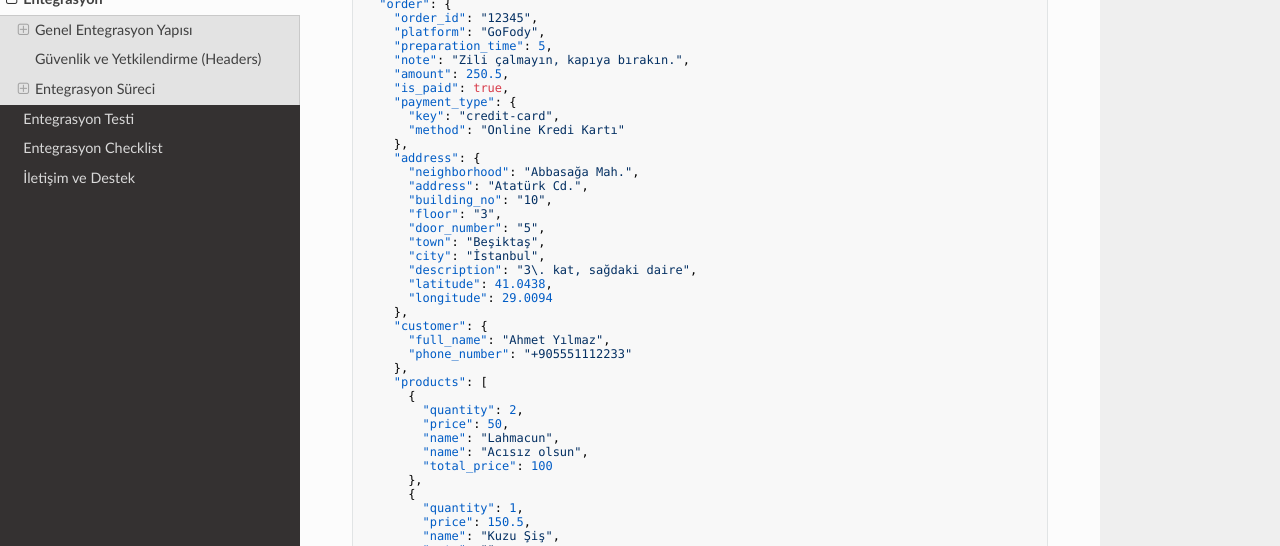
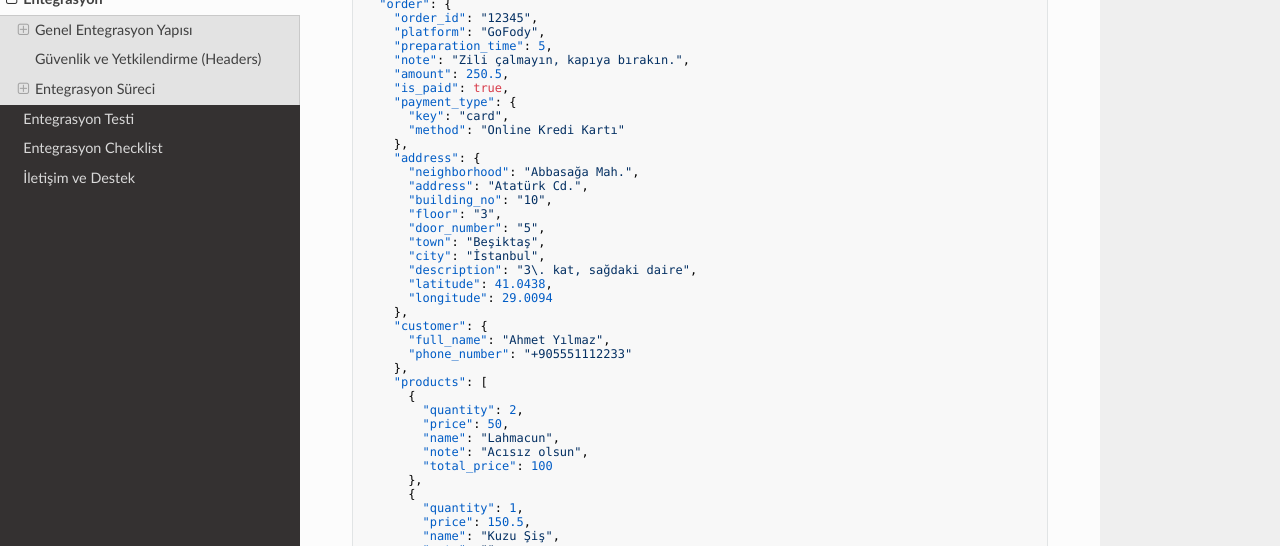
Before and after one commit to sepettakip/courier-docs, an MkDocs documentation site: the page built from docs/integration.md, in a window 1280 px wide and 900 px high, scrolled down 2906 px. Shown: the part 151-697 px from the top of the window. Built offline with MkDocs 1.6.1, drawn with Linux system fonts in a browser that asks for light colours; nearby versions of some CDN libraries; a script that is not in the unit is left out.

Commit message:
Doküman güncellemeleri: Sipariş bilgileri için alan adları güncellendi; ödeme türü ve not bilgileri standartlaştırıldı.

```diff
--- a/docs/integration.md
+++ b/docs/integration.md
@@ -114,7 +114,7 @@ Bir sipariş "Hazırlanıyor" statüsüne geçtiğinde veya restoran manuel olar
     "amount": 250.5,
     "is_paid": true,
     "payment_type": {
-      "key": "credit-card",
+      "key": "card",
       "method": "Online Kredi Kartı"
     },
     "address": {
@@ -138,7 +138,7 @@ Bir sipariş "Hazırlanıyor" statüsüne geçtiğinde veya restoran manuel olar
         "quantity": 2,
         "price": 50,
         "name": "Lahmacun",
-        "name": "Acısız olsun",
+        "note": "Acısız olsun",
         "total_price": 100
       },
       {
```
Also changed, not shown: other parts of docs/integration.md (+1 -1 lines).
